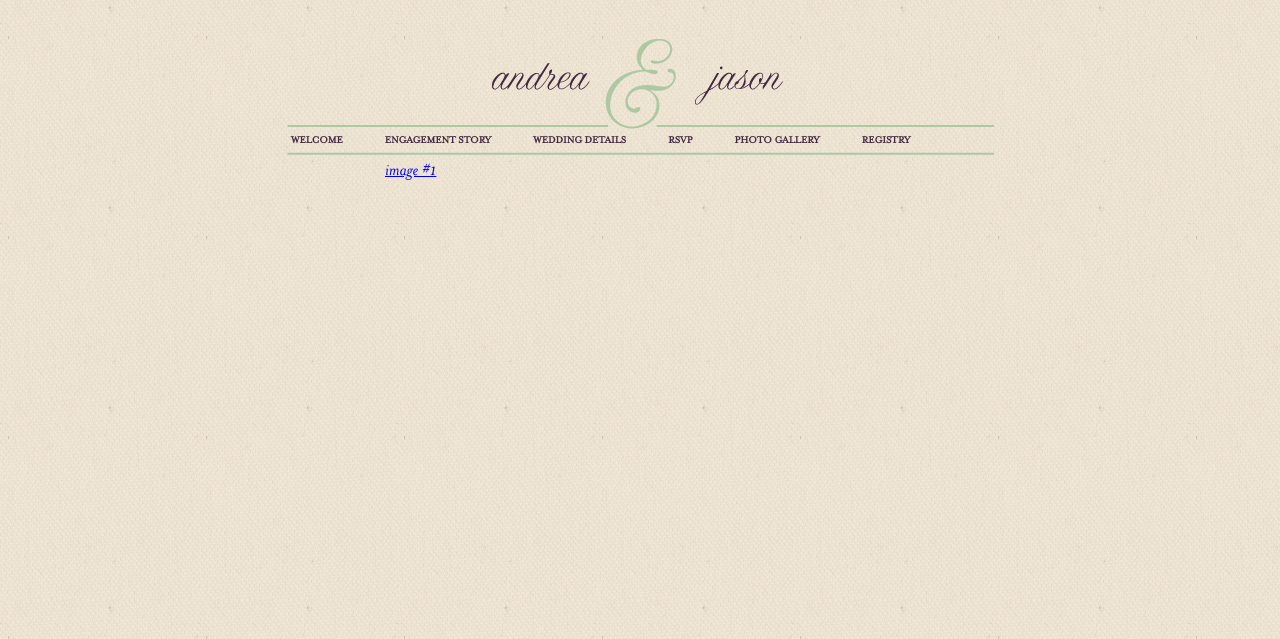
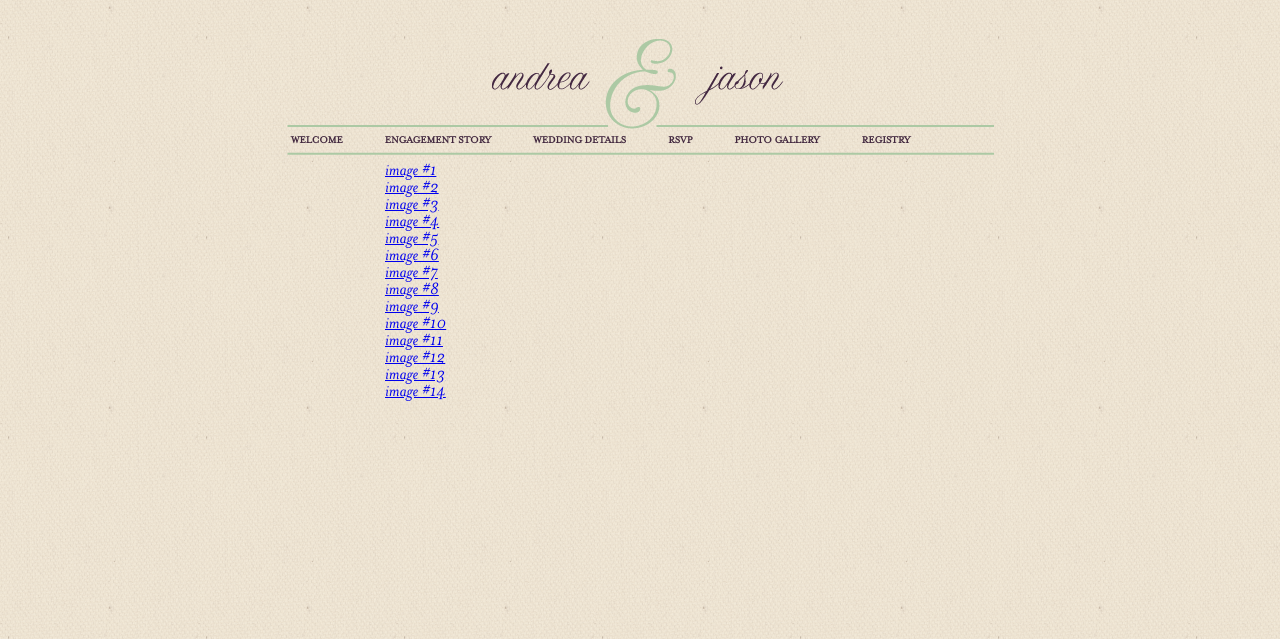
Before and after one commit to cam3ron/jasonandrea.com, a PHP site: page /photo-gallery.php in a window 1280 px wide. Shown: the top 639 px of the page. Run offline with PHP 8.4, Linux system fonts and the light colour scheme.

Commit message:
added all photos- just getting started

```diff
--- a/css/master.css
+++ b/css/master.css
@@ -398,7 +398,6 @@ body {
     font-family: 'MrsEavesPetiteCapsRegular';
     font-size: 12pt;
     color: #42283F;
-
 }
 
 #texthere p {
@@ -406,8 +405,27 @@ body {
 	font-size: 11pt;
 	color: #3A3938;
 	margin-top: -15px;
+}
 
+/* ---------------------- photo-gallery -------------------------------------*/
 
+#photo-gallery {
+	text-align: justify;
+	width: 520px;
+	margin-left: 220px;
+}
+
+#photo-gallery h3 {
+    font-family: 'MrsEavesPetiteCapsRegular';
+    font-size: 12pt;
+    color: #42283F;
+}
+
+#photo-gallery p {
+	font-family: 'MrsEavesMediumItalic';
+	font-size: 11pt;
+	color: #3A3938;
+	margin-top: -15px;
 }
 
 /* ---------------------- registry -------------------------------------*/
--- a/photo-gallery.php
+++ b/photo-gallery.php
@@ -33,8 +33,21 @@
     <div id="container">
         <?php include 'includes/header.inc'; ?>
 
-        <div id="texthere">
-            <a href="images/Andrea-Jason_ENG-WEB-7850.jpg" rel="lightbox[roadtrip]">image #1</a>
+        <div id="photo-gallery">
+            <a href="images/jason_and_andrea_01.jpg" rel="lightbox[roadtrip]">image #1</a><br />
+            <a href="images/jason_and_andrea_02.jpg" rel="lightbox[roadtrip]">image #2</a><br />
+            <a href="images/jason_and_andrea_03.jpg" rel="lightbox[roadtrip]">image #3</a><br />
+            <a href="images/jason_and_andrea_04.jpg" rel="lightbox[roadtrip]">image #4</a><br />
+            <a href="images/jason_and_andrea_05.jpg" rel="lightbox[roadtrip]">image #5</a><br />
+            <a href="images/jason_and_andrea_06.jpg" rel="lightbox[roadtrip]">image #6</a><br />
+            <a href="images/jason_and_andrea_07.jpg" rel="lightbox[roadtrip]">image #7</a><br />
+            <a href="images/jason_and_andrea_08.jpg" rel="lightbox[roadtrip]">image #8</a><br />
+            <a href="images/jason_and_andrea_09.jpg" rel="lightbox[roadtrip]">image #9</a><br />
+            <a href="images/jason_and_andrea_10.jpg" rel="lightbox[roadtrip]">image #10</a><br />
+            <a href="images/jason_and_andrea_11.jpg" rel="lightbox[roadtrip]">image #11</a><br />
+            <a href="images/jason_and_andrea_12.jpg" rel="lightbox[roadtrip]">image #12</a><br />
+            <a href="images/jason_and_andrea_13.jpg" rel="lightbox[roadtrip]">image #13</a><br />
+            <a href="images/jason_and_andrea_14.jpg" rel="lightbox[roadtrip]">image #14</a>
         </div><!-- welcome_photo -->
     </div><!-- container -->
 </body>
```
Also changed, not shown: images/jason_and_andrea_01.jpg (added), images/jason_and_andrea_02.jpg (added), images/jason_and_andrea_03.jpg (added), images/jason_and_andrea_04.jpg (added), images/jason_and_andrea_05.jpg (added), images/jason_and_andrea_06.jpg (added), images/jason_and_andrea_07.jpg (added), images/jason_and_andrea_08.jpg (added), images/jason_and_andrea_09.jpg (added), images/jason_and_andrea_10.jpg (added), images/jason_and_andrea_11.jpg (added), images/jason_and_andrea_12.jpg (added), images/jason_and_andrea_13.jpg (added), images/jason_and_andrea_14.jpg (renamed from images/Andrea-Jason_ENG-WEB-7850.jpg). Lines whose indentation alone changed are shown as unchanged.
